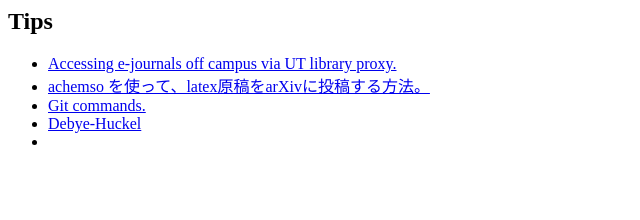
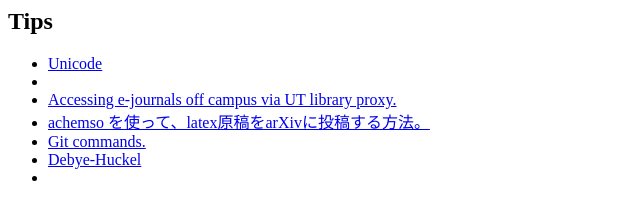
Before and after one commit to naotohori/notes, a plain HTML site: page docs/index.html in a window 1280 px wide. Shown: the whole page, without its empty margins (0-640 px from the left). Drawn offline with Linux system fonts and the light colour scheme.

Commit message:
Update index.html

```diff
--- a/docs/index.html
+++ b/docs/index.html
@@ -1,5 +1,6 @@
 <h2> Tips</h2>
 <ul>
+<li> <a href='unicode'>Unicode<li>
 <li> <a href='proxylibrary'>Accessing e-journals off campus via UT library proxy.</li>
 <li> <a href='achemso_in_arXiv'>achemso を使って、latex原稿をarXivに投稿する方法。</li>
 <li> <a href='git'>Git commands.</li>
```
